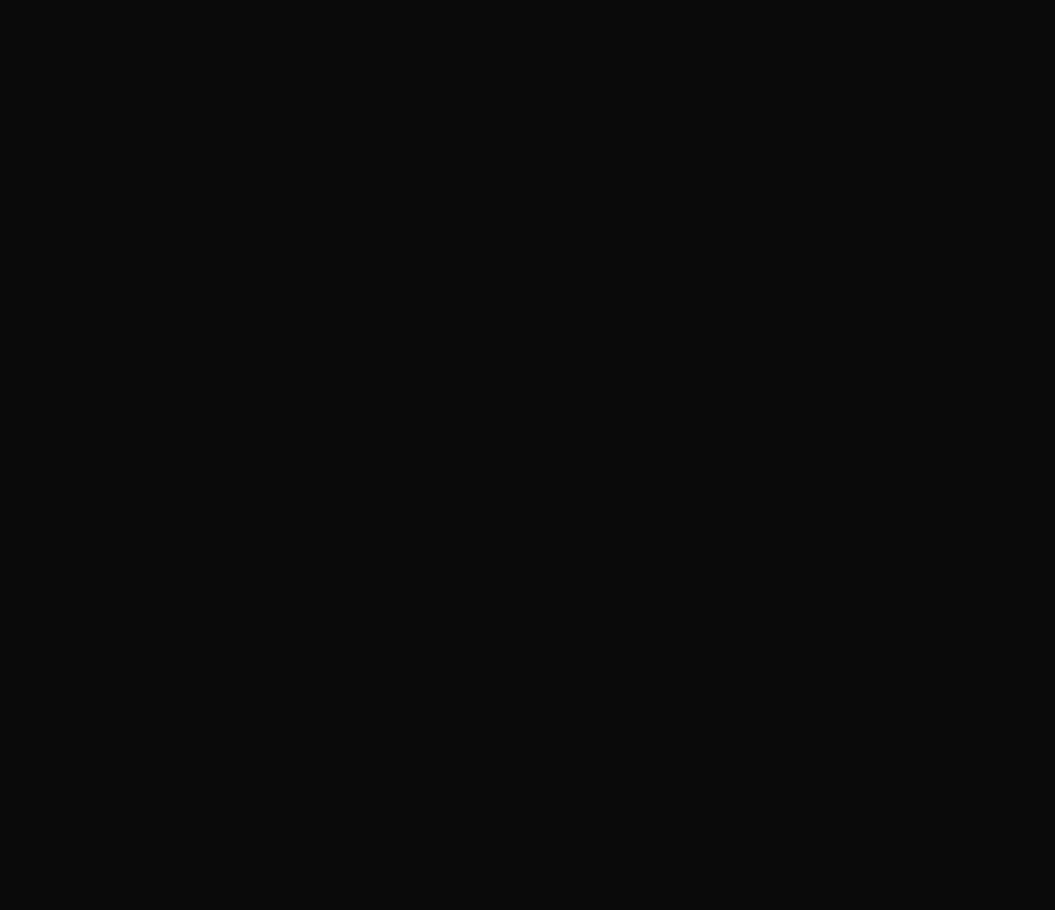
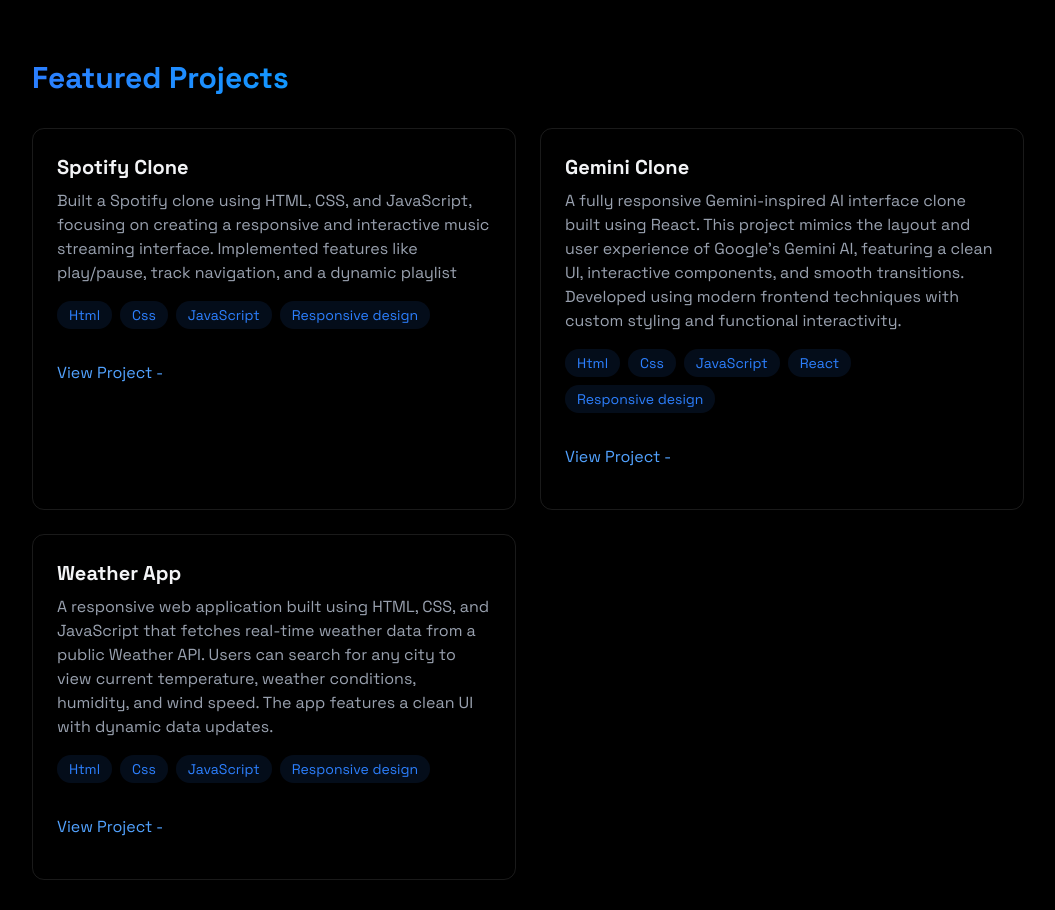
Before and after one commit to DipeshOmre/Dipesh-Portfolio, a React (Vite) app: page / in a window 1280 px wide. Shown: the part 1620-2530 px from the top of the page, without its empty margins (112-1167 px from the left). Before the commit the page ends 1600 px from the top, so only its background shows below. Built offline with nearby package versions, Linux system fonts and the light colour scheme.

Commit message:
details about projects are added

```diff
--- a/src/App.jsx
+++ b/src/App.jsx
@@ -5,6 +5,7 @@
 import MobileMenu from './components/MobileMenu';
 import Home from './components/sections/Home';
 import About from './components/sections/About';
+import Projects from './components/sections/Projects';
 const App = () => {
   const [isloading, setIsloading] = useState(false);
   const [ismenuopen, setIsmenuopen] = useState(false);
@@ -18,6 +19,7 @@
       <MobileMenu ismenuopen={ismenuopen} setIsmenuopen={setIsmenuopen}/>
       <Home/>
       <About/>
+      <Projects/>
     </div>
     </>
   )
--- a/src/components/sections/Projects.jsx
+++ b/src/components/sections/Projects.jsx
@@ -0,0 +1,80 @@
+import React from 'react'
+
+const Projects = () => {
+  return (
+    <section id='projects' className='min-h-screen items-center justify-center py-20'>
+      <div className='max-w-5xl mx-auto px-4'>
+        <h2 className='text-3xl font-bold mb-8 bg-gradient-to-r from-blue-500 to-cyan-400 bg-clip-text text-transparent'>
+          Featured Projects
+        </h2>
+        <div className='grid grid-cols-1 md:grid-cols-2 gap-6'>
+          <div className='p-6 rounded-xl border border-white/10 hover:-translate-y-1
+          hover:border-blue-500/30
+          hover:shadow-[0_2px_8px_rgba(59,130,246,0.2)] transition-all'>
+            <h3 className='text-xl font-bold mb-2'>Spotify Clone</h3>
+            <p className='text-gray-400 mb-4'>Built a Spotify clone using HTML, CSS, and JavaScript, focusing on creating a responsive and interactive music streaming interface. Implemented features like play/pause, track navigation, and a dynamic playlist</p>
+            <div className='flex flex-wrap gap-2 mb-4'>
+              {["Html", "Css", "JavaScript", "Responsive design"].map((tech, key) => {
+                return (
+                  <span key={key} className='bg-blue-500/10 text-blue-500 py-1 px-3 rounded-full text-sm hover:bg-blue-500/20 hover:shadow-[0__2px_8px_rgba(59,130,246,0.1)] transition-all'>
+                    {tech}
+                  </span>
+                );
+              })}
+            </div>
+            <div className='flex justify-between items-center'>
+              <a href="#" className='text-blue-400
+              hover:text-blue-300 transition-colors margin my-4 '>View Project -
+              {/* Add your github project link in the href */}
+              </a>
+            </div>
+          </div>
+
+
+          <div className='p-6 rounded-xl border border-white/10 hover:-translate-y-1
+          hover:border-blue-500/30
+          hover:shadow-[0_2px_8px_rgba(59,130,246,0.2)] transition-all'>
+            <h3 className='text-xl font-bold mb-2'>Gemini Clone</h3>
+            <p className='text-gray-400 mb-4'>A fully responsive Gemini-inspired AI interface clone built using React. This project mimics the layout and user experience of Google's Gemini AI, featuring a clean UI, interactive components, and smooth transitions. Developed using modern frontend techniques with custom styling and functional interactivity.</p>
+            <div className='flex flex-wrap gap-2 mb-4'>
+              {["Html", "Css", "JavaScript","React", "Responsive design"].map((tech, key) => {
+                return (
+                  <span key={key} className='bg-blue-500/10 text-blue-500 py-1 px-3 rounded-full text-sm hover:bg-blue-500/20 hover:shadow-[0__2px_8px_rgba(59,130,246,0.1)] transition-all'>
+                    {tech}
+                  </span>
+                );
+              })}
+            </div>
+            <div className='flex justify-between items-center'>
+              <a href="https://github.com/DipeshOmre/My-Gemini" target='_blank' className='text-blue-400
+              hover:text-blue-300 transition-colors margin my-4 '>View Project -</a>
+            </div>
+          </div>
+
+          <div className='p-6 rounded-xl border border-white/10 hover:-translate-y-1
+          hover:border-blue-500/30
+          hover:shadow-[0_2px_8px_rgba(59,130,246,0.2)] transition-all'>
+            <h3 className='text-xl font-bold mb-2'>Weather App</h3>
+            <p className='text-gray-400 mb-4'>A responsive web application built using HTML, CSS, and JavaScript that fetches real-time weather data from a public Weather API. Users can search for any city to view current temperature, weather conditions, humidity, and wind speed. The app features a clean UI with dynamic data updates.</p>
+            <div className='flex flex-wrap gap-2 mb-4'>
+              {["Html", "Css", "JavaScript","Responsive design"].map((tech, key) => {
+                return (
+                  <span key={key} className='bg-blue-500/10 text-blue-500 py-1 px-3 rounded-full text-sm hover:bg-blue-500/20 hover:shadow-[0__2px_8px_rgba(59,130,246,0.1)] transition-all'>
+                    {tech}
+                  </span>
+                );
+              })}
+            </div>
+            <div className='flex justify-between items-center'>
+              <a href="https://github.com/DipeshOmre/Weather-app" target='_blank' className='text-blue-400
+              hover:text-blue-300 transition-colors margin my-4 '>View Project -</a>
+            </div>
+          </div>
+
+        </div>
+      </div>
+    </section>
+  )
+}
+
+export default Projects
```
